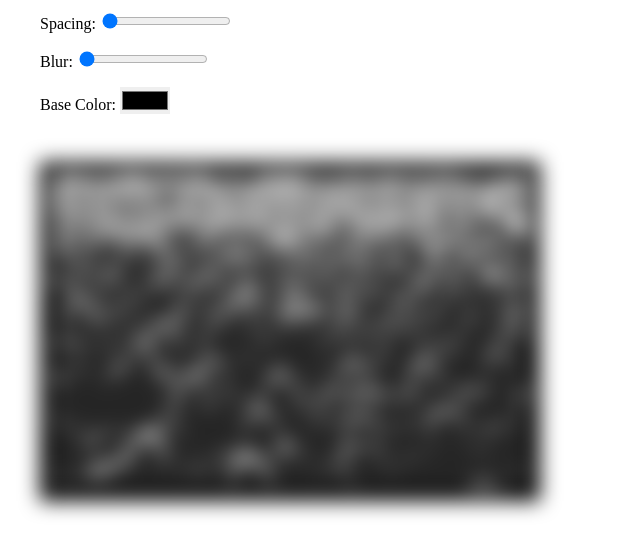
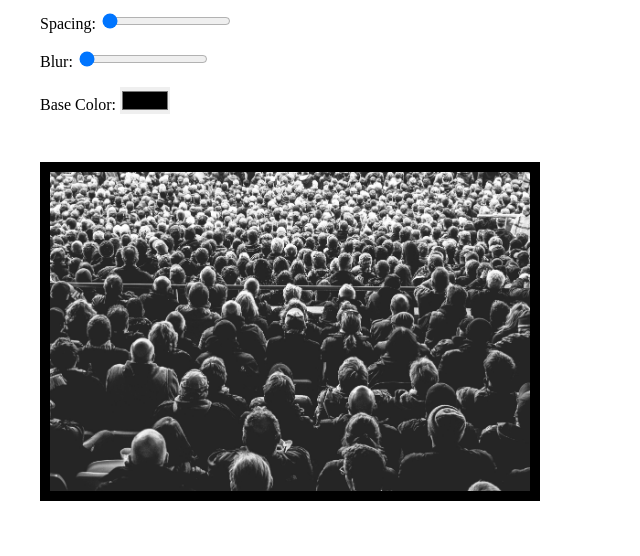
Before and after one commit to jazzcodes/JS-30, a plain HTML site: page T3-css-vars/index.html in a window 1280 px wide. Shown: the part 90-646 px from the top of the page, without its empty margins (0-640 px from the left). Drawn offline with Linux system fonts and the light colour scheme.

Commit message:
blur changed

```diff
--- a/T3-css-vars/styles.css
+++ b/T3-css-vars/styles.css
@@ -11,7 +11,7 @@ html{
 
 :root{
     --baseColor: #000000;
-    --blur:10px;
+    --blur:0px;
     --spacing:10px;
 }
 
```
